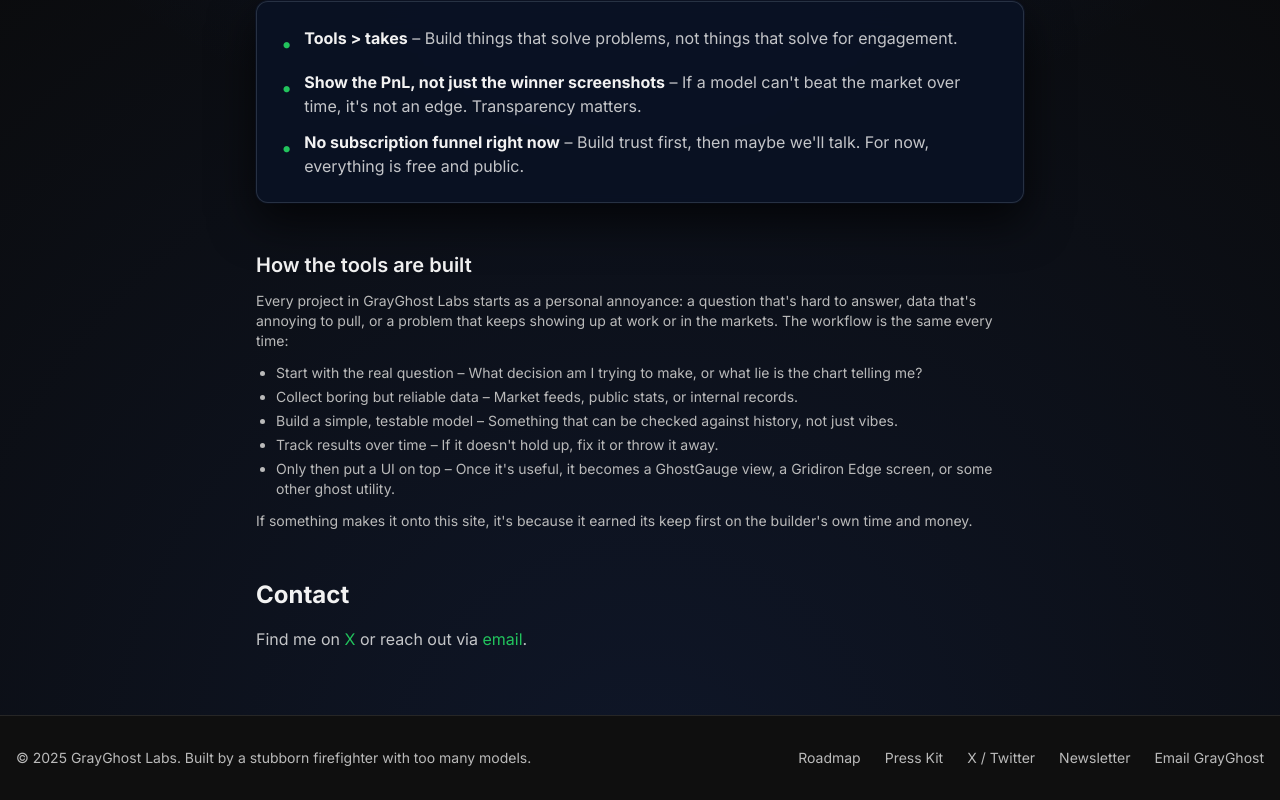
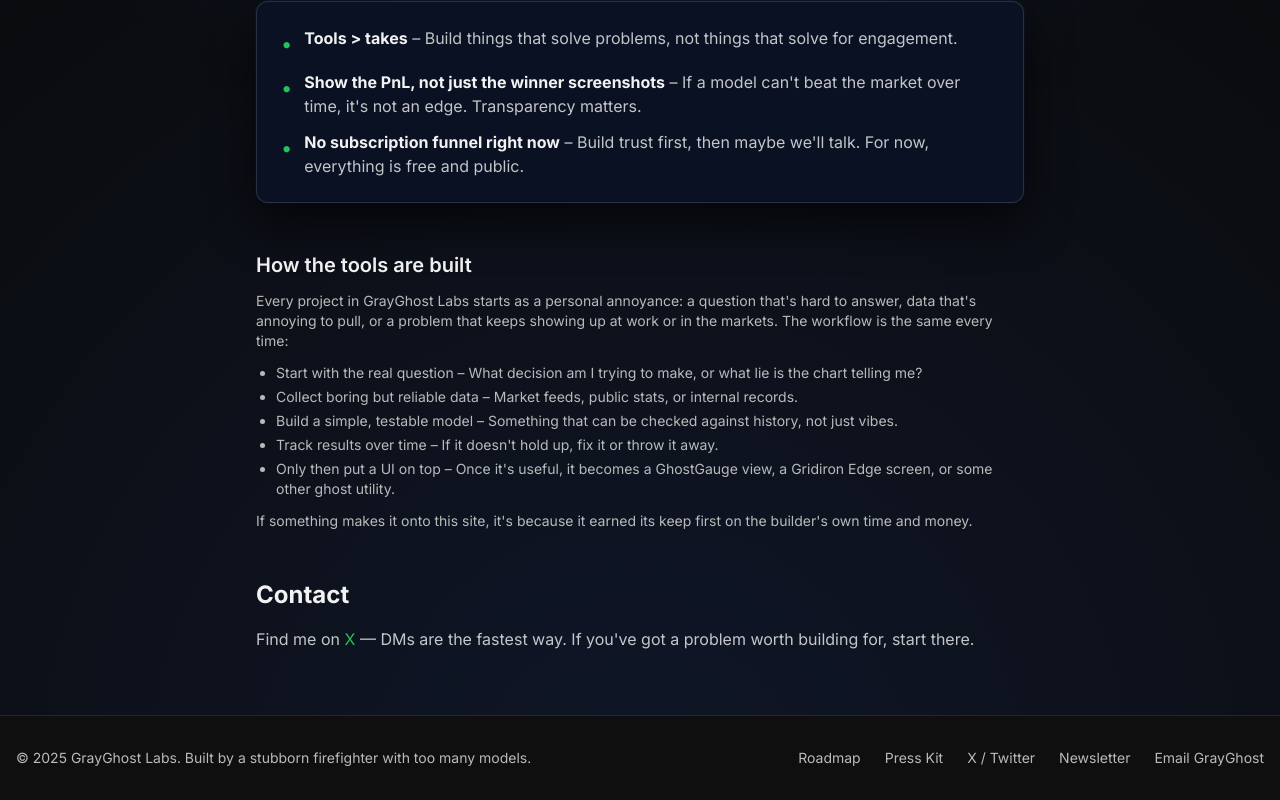
Before and after one commit to firemansghost/grayghostlabs, a Next.js app: page /about in a window 1280 px wide. Shown: the part 760-1560 px from the top of the page. Built offline with nearby package versions, Linux system fonts and the light colour scheme.

Commit message:
Update Contact copy (X DMs only, no email yet)
Update About page Contact section to emphasize X DMs as preferred contact method. Removed email mention and link. Copy now reads: Find me on X - DMs are the fastest way. If you've got a problem worth building for, start there.

```diff
--- a/app/about/page.tsx
+++ b/app/about/page.tsx
@@ -156,15 +156,8 @@ export default function AboutPage() {
               className="text-primary hover:underline"
             >
               X
-            </Link>{" "}
-            or reach out via{" "}
-            <Link
-              href={siteConfig.links.email}
-              className="text-primary hover:underline"
-            >
-              email
             </Link>
-            .
+            {" "}— DMs are the fastest way. If you&apos;ve got a problem worth building for, start there.
           </p>
         </section>
       </div>
```
